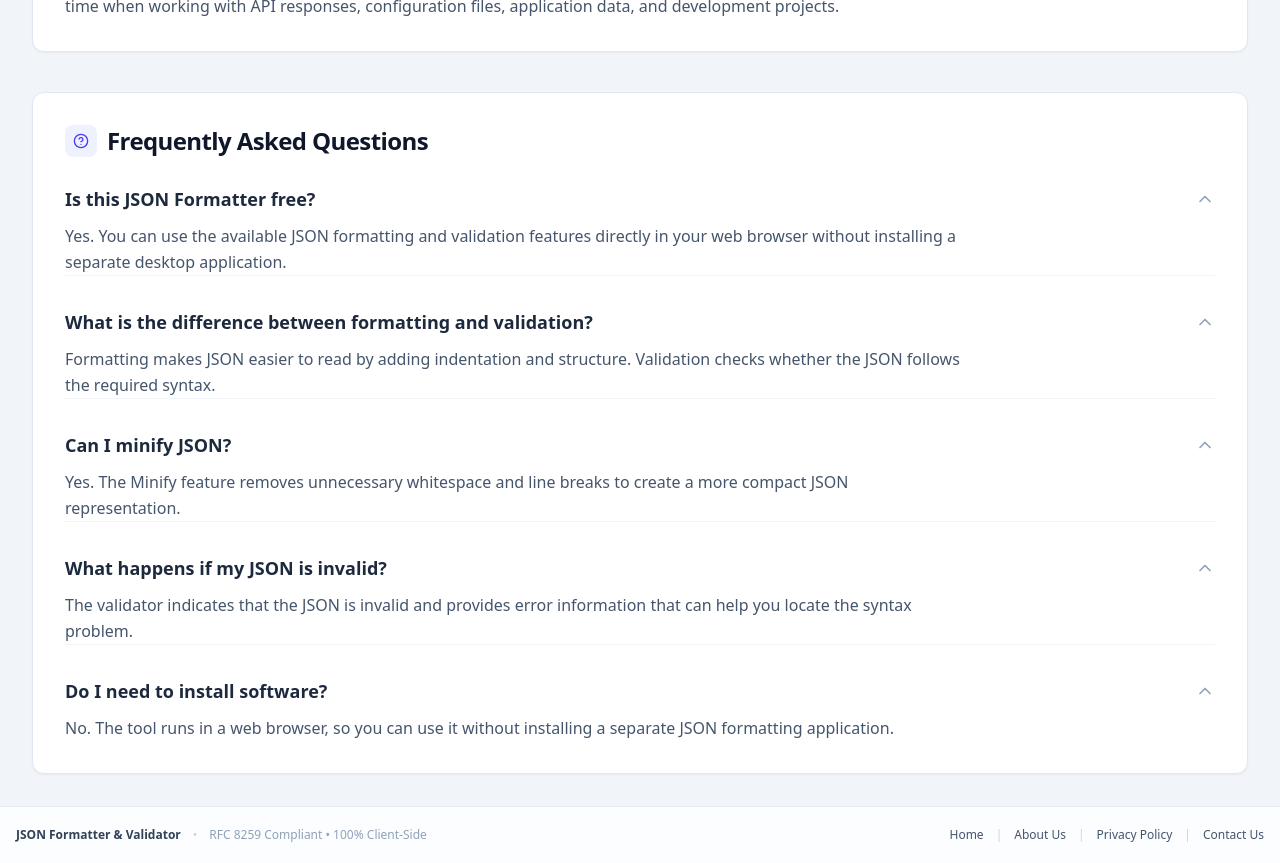
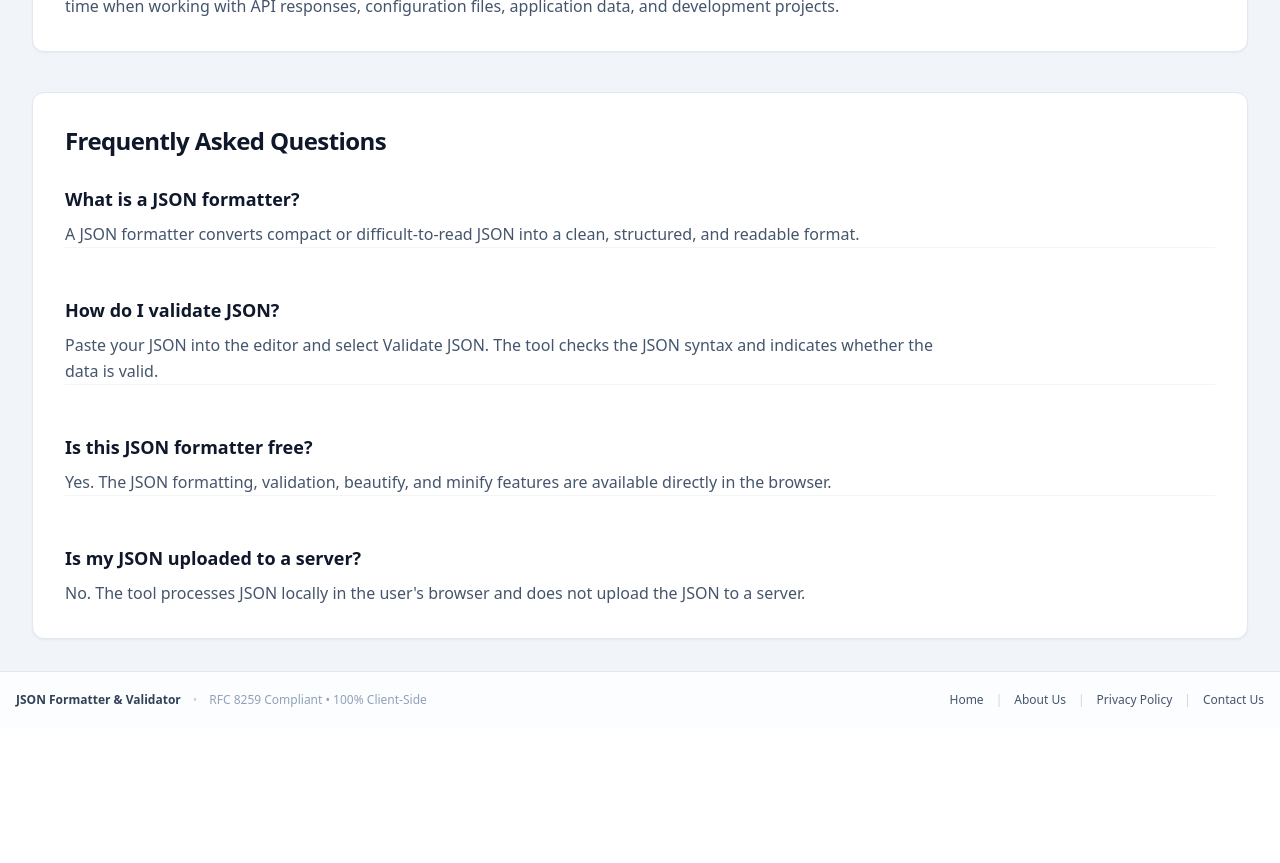
Before and after one commit to fashionhub28/json-formatter-validator, a React (Vite) app: page / in a window 1280 px wide. Shown: the part 2140-3003 px from the top of the page. After the commit the page ends 2868 px from the top, so only its background shows below. Built offline with nearby package versions, Linux system fonts and the light colour scheme.

Commit message:
feat: add SEO FAQ schema and update FAQ component
Integrate FAQPage structured data to improve search engine visibility and clean up the FAQ component UI.

```diff
--- a/index.html
+++ b/index.html
@@ -15,6 +15,46 @@
     <link rel="sitemap" type="application/xml" title="Sitemap" href="/sitemap.xml" />
 
    <meta name="google-site-verification" content="google15b596f3b9a62c24" />
+    <script type="application/ld+json">
+    {
+      "@context": "https://schema.org",
+      "@type": "FAQPage",
+      "mainEntity": [
+        {
+          "@type": "Question",
+          "name": "What is a JSON formatter?",
+          "acceptedAnswer": {
+            "@type": "Answer",
+            "text": "A JSON formatter converts compact or difficult-to-read JSON into a clean, structured, and readable format."
+          }
+        },
+        {
+          "@type": "Question",
+          "name": "How do I validate JSON?",
+          "acceptedAnswer": {
+            "@type": "Answer",
+            "text": "Paste your JSON into the editor and select Validate JSON. The tool checks the JSON syntax and indicates whether the data is valid."
+          }
+        },
+        {
+          "@type": "Question",
+          "name": "Is this JSON formatter free?",
+          "acceptedAnswer": {
+            "@type": "Answer",
+            "text": "Yes. The JSON formatting, validation, beautify, and minify features are available directly in the browser."
+          }
+        },
+        {
+          "@type": "Question",
+          "name": "Is my JSON uploaded to a server?",
+          "acceptedAnswer": {
+            "@type": "Answer",
+            "text": "No. The tool processes JSON locally in the user's browser and does not upload the JSON to a server."
+          }
+        }
+      ]
+    }
+    </script>
   </head>
   <body>
     <div id="root"></div>
--- a/src/components/SeoContent.tsx
+++ b/src/components/SeoContent.tsx
@@ -1,5 +1,4 @@
 import React from 'react';
-import { HelpCircle, ChevronDown } from 'lucide-react';
 
 export const SeoContent: React.FC = () => {
   return (
@@ -78,95 +77,50 @@ export const SeoContent: React.FC = () => {
 
         {/* Section 6: Frequently Asked Questions */}
         <article className="rounded-xl bg-white border border-slate-200 p-6 sm:p-8 shadow-xs">
-          <div className="flex items-center gap-2.5 mb-6">
-            <div className="w-8 h-8 rounded-lg bg-indigo-50 text-indigo-600 flex items-center justify-center">
-              <HelpCircle className="w-4 h-4" />
+          <h2 className="text-xl sm:text-2xl font-bold text-slate-900 tracking-tight mb-6">
+            Frequently Asked Questions
+          </h2>
+
+          <div className="divide-y divide-slate-100 space-y-6 pt-1">
+            {/* FAQ 1 */}
+            <div className="pt-4 first:pt-0">
+              <h3 className="font-semibold text-base sm:text-lg text-slate-900">
+                What is a JSON formatter?
+              </h3>
+              <p className="mt-2 text-sm sm:text-base text-slate-600 leading-relaxed max-w-4xl">
+                A JSON formatter converts compact or difficult-to-read JSON into a clean, structured, and readable format.
+              </p>
             </div>
-            <h2 className="text-xl sm:text-2xl font-bold text-slate-900 tracking-tight">
-              Frequently Asked Questions
-            </h2>
-          </div>
-
-          <div className="divide-y divide-slate-100 space-y-4 pt-1">
-            {/* FAQ 1 */}
-            <details
-              open
-              className="group pt-4 first:pt-0 transition-colors"
-            >
-              <summary className="flex items-center justify-between gap-4 font-semibold text-base sm:text-lg text-slate-800 cursor-pointer list-none select-none hover:text-indigo-600 transition-colors">
-                <span>Is this JSON Formatter free?</span>
-                <ChevronDown className="w-5 h-5 text-slate-400 group-open:rotate-180 transition-transform flex-shrink-0" />
-              </summary>
-              <div className="mt-2.5 text-sm sm:text-base text-slate-600 leading-relaxed max-w-4xl">
-                <p>
-                  Yes. You can use the available JSON formatting and validation features directly in your web browser without installing a separate desktop application.
-                </p>
-              </div>
-            </details>
 
             {/* FAQ 2 */}
-            <details
-              open
-              className="group pt-4 transition-colors"
-            >
-              <summary className="flex items-center justify-between gap-4 font-semibold text-base sm:text-lg text-slate-800 cursor-pointer list-none select-none hover:text-indigo-600 transition-colors">
-                <span>What is the difference between formatting and validation?</span>
-                <ChevronDown className="w-5 h-5 text-slate-400 group-open:rotate-180 transition-transform flex-shrink-0" />
-              </summary>
-              <div className="mt-2.5 text-sm sm:text-base text-slate-600 leading-relaxed max-w-4xl">
-                <p>
-                  Formatting makes JSON easier to read by adding indentation and structure. Validation checks whether the JSON follows the required syntax.
-                </p>
-              </div>
-            </details>
+            <div className="pt-6">
+              <h3 className="font-semibold text-base sm:text-lg text-slate-900">
+                How do I validate JSON?
+              </h3>
+              <p className="mt-2 text-sm sm:text-base text-slate-600 leading-relaxed max-w-4xl">
+                Paste your JSON into the editor and select Validate JSON. The tool checks the JSON syntax and indicates whether the data is valid.
+              </p>
+            </div>
 
             {/* FAQ 3 */}
-            <details
-              open
-              className="group pt-4 transition-colors"
-            >
-              <summary className="flex items-center justify-between gap-4 font-semibold text-base sm:text-lg text-slate-800 cursor-pointer list-none select-none hover:text-indigo-600 transition-colors">
-                <span>Can I minify JSON?</span>
-                <ChevronDown className="w-5 h-5 text-slate-400 group-open:rotate-180 transition-transform flex-shrink-0" />
-              </summary>
-              <div className="mt-2.5 text-sm sm:text-base text-slate-600 leading-relaxed max-w-4xl">
-                <p>
-                  Yes. The Minify feature removes unnecessary whitespace and line breaks to create a more compact JSON representation.
-                </p>
-              </div>
-            </details>
+            <div className="pt-6">
+              <h3 className="font-semibold text-base sm:text-lg text-slate-900">
+                Is this JSON formatter free?
+              </h3>
+              <p className="mt-2 text-sm sm:text-base text-slate-600 leading-relaxed max-w-4xl">
+                Yes. The JSON formatting, validation, beautify, and minify features are available directly in the browser.
+              </p>
+            </div>
 
             {/* FAQ 4 */}
-            <details
-              open
-              className="group pt-4 transition-colors"
-            >
-              <summary className="flex items-center justify-between gap-4 font-semibold text-base sm:text-lg text-slate-800 cursor-pointer list-none select-none hover:text-indigo-600 transition-colors">
-                <span>What happens if my JSON is invalid?</span>
-                <ChevronDown className="w-5 h-5 text-slate-400 group-open:rotate-180 transition-transform flex-shrink-0" />
-              </summary>
-              <div className="mt-2.5 text-sm sm:text-base text-slate-600 leading-relaxed max-w-4xl">
-                <p>
-                  The validator indicates that the JSON is invalid and provides error information that can help you locate the syntax problem.
-                </p>
-              </div>
-            </details>
-
-            {/* FAQ 5 */}
-            <details
-              open
-              className="group pt-4 transition-colors"
-            >
-              <summary className="flex items-center justify-between gap-4 font-semibold text-base sm:text-lg text-slate-800 cursor-pointer list-none select-none hover:text-indigo-600 transition-colors">
-                <span>Do I need to install software?</span>
-                <ChevronDown className="w-5 h-5 text-slate-400 group-open:rotate-180 transition-transform flex-shrink-0" />
-              </summary>
-              <div className="mt-2.5 text-sm sm:text-base text-slate-600 leading-relaxed max-w-4xl">
-                <p>
-                  No. The tool runs in a web browser, so you can use it without installing a separate JSON formatting application.
-                </p>
-              </div>
-            </details>
+            <div className="pt-6">
+              <h3 className="font-semibold text-base sm:text-lg text-slate-900">
+                Is my JSON uploaded to a server?
+              </h3>
+              <p className="mt-2 text-sm sm:text-base text-slate-600 leading-relaxed max-w-4xl">
+                No. The tool processes JSON locally in the user&apos;s browser and does not upload the JSON to a server.
+              </p>
+            </div>
           </div>
         </article>
       </div>
--- a/vite.config.ts
+++ b/vite.config.ts
@@ -24,9 +24,6 @@ function sitemapPlugin(): Plugin {
       targetFile = 'privacy.html';
     } else if (url === '/contact' || url === '/contact.html') {
       targetFile = 'contact.html';
-    } else if (url === '/favicon.svg') {
-      targetFile = 'favicon.svg';
-      contentType = 'image/svg+xml';
     } else if (url === '/favicon.png') {
       targetFile = 'favicon.png';
       contentType = 'image/png';
```
